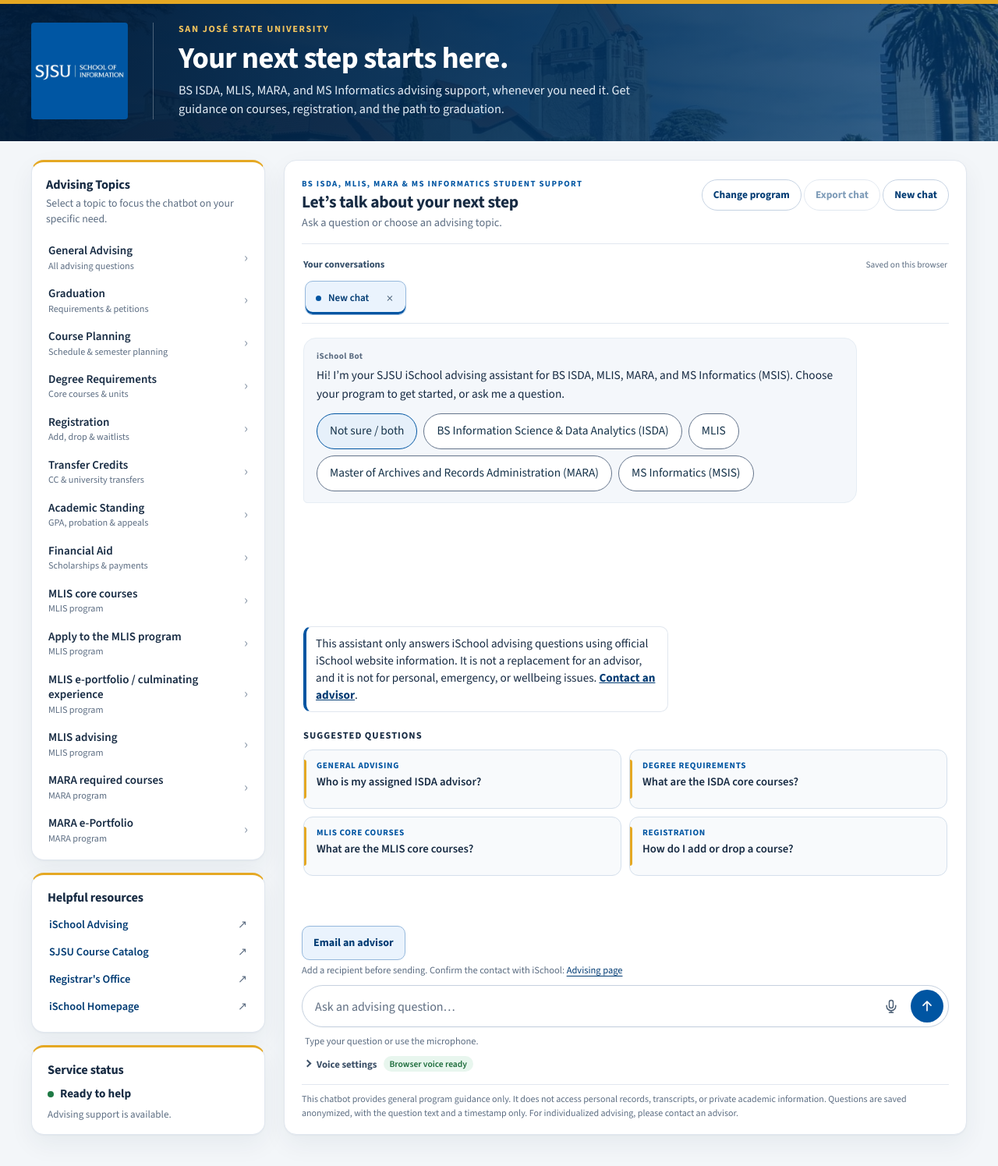
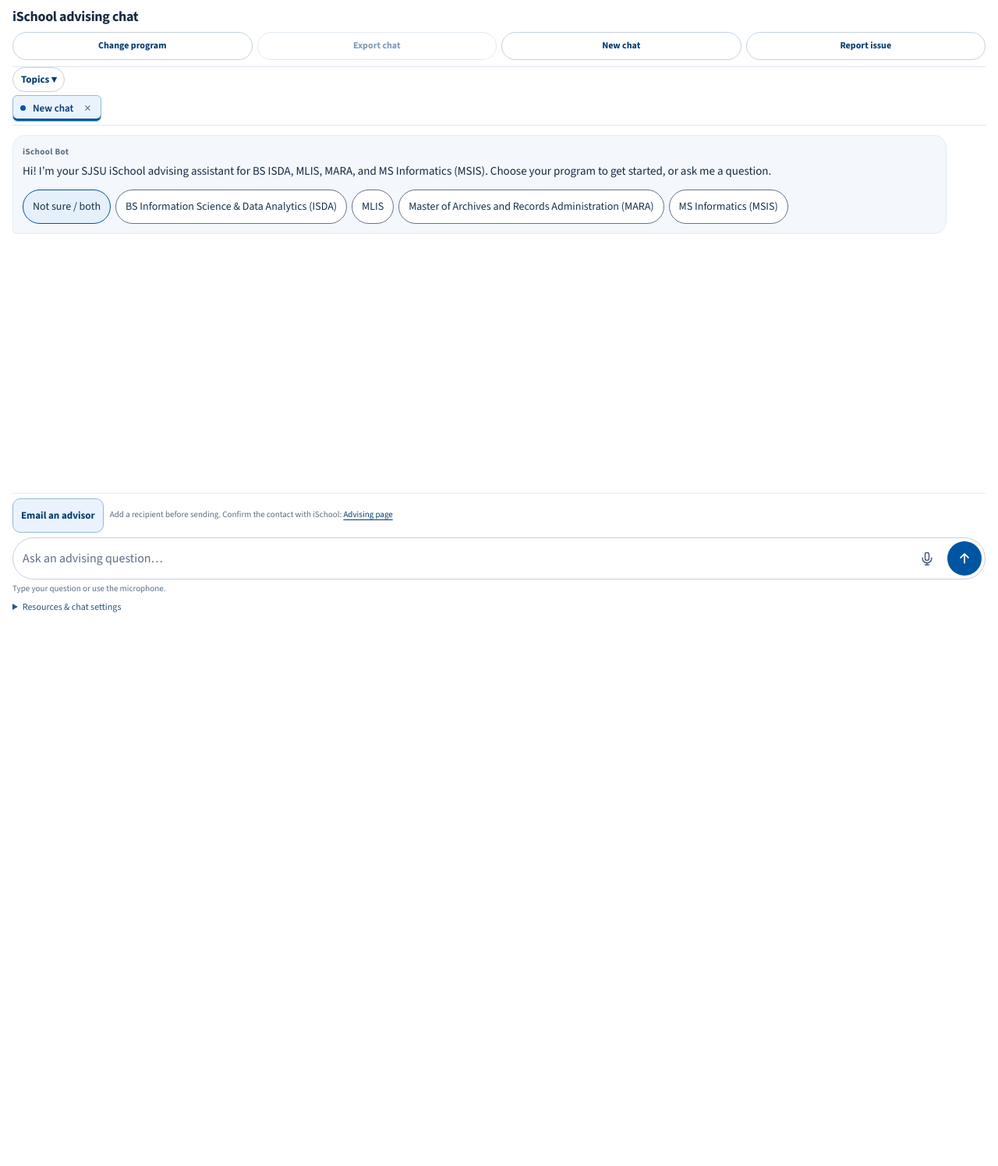
Before and after one commit to CrashPr0/ischool-advising-chatbot, a Flask app: page / in a window 1280 px wide. Shown: the whole page at 78% size. After the commit the page ends 785 px from the top, so only its background shows below. Run offline with Flask 3, Linux system fonts and the light colour scheme; the visitor is signed in with stand-in values (Sample User, id 1); some libraries are stand-ins or nearby versions.

Commit message:
Canvas mode: compact chat-only view via ?embed=canvas (#127)
* Bump pypdf to 6.21.2 and filelock to 4.2.1 for security advisories

* Add persistent compact Canvas embed mode

* Compact Canvas topics menu and expose issue reporting in toolbar

```diff
--- a/app.py
+++ b/app.py
@@ -275,10 +275,21 @@ def _chat_page_may_be_framed() -> bool:
     return request.path == "/" and _embed_frame_ancestors() is not None
 
 
+def _request_is_canvas_mode() -> bool:
+    """Explicit compact layout, retained across page loads and API calls."""
+    return (
+        request.args.get("embed") == "canvas"
+        or request.args.get("mode") == "canvas"
+        or session.get("canvas_mode") is True
+    )
+
+
 def _request_is_canvas_embed() -> bool:
     """True when this browser opened the compact Canvas embed."""
     try:
-        if request.path == "/" and request.args.get("embed") == "1":
+        if request.path == "/" and (
+            request.args.get("embed") == "1" or _request_is_canvas_mode()
+        ):
             return True
         return session.get("canvas_embed") is True
     except RuntimeError:
@@ -814,13 +825,16 @@ def _normalize_reviewer(value: object) -> str:
 @app.route("/")
 def index():
     """Serve main page."""
-    embed = request.args.get("embed") == "1"
+    canvas_mode = _request_is_canvas_mode()
+    if canvas_mode:
+        session["canvas_mode"] = True
+    embed = request.args.get("embed") == "1" or canvas_mode
     if embed:
         # Later API calls in this browser keep the cross-site cookie settings.
         session["canvas_embed"] = True
     try:
         # Prefer Jinja rendering so `url_for('static', ...)` resolves correctly.
-        return render_template("index.html", embed=embed)
+        return render_template("index.html", embed=embed, canvas_mode=canvas_mode)
     except Exception as e:
         logger.warning(
             "Failed to render templates/index.html, falling back to docs HTML: %s", e
--- /dev/null
+++ b/static/canvas-mode.css
@@ -0,0 +1,57 @@
+/* Loaded only for an explicit or session-persisted Canvas launch. */
+body.canvas-mode { height: 100vh; height: 100dvh; overflow: hidden; }
+.canvas-mode .page-shell { height: var(--canvas-height, 100dvh); overflow: hidden; display: flex; flex-direction: column; }
+.canvas-mode .site-header, .canvas-mode .left-panel { display: none; }
+.canvas-mode .main-layout { display: flex; flex: 1; min-height: 0; width: 100%; max-width: none; margin: 0; gap: 0; }
+.canvas-mode .chat-panel { display: flex; flex: 1; min-width: 0; min-height: 0; order: 0; }
+.canvas-mode .chat-card { flex: 1; min-width: 0; min-height: 0; padding: 0 16px; overflow: hidden; border: 0; border-radius: 0; box-shadow: none; }
+.canvas-mode .chat-header { flex: none; flex-direction: column; gap: 6px; padding: 10px 0 8px; }
+.canvas-mode .chat-header > div { width: 100%; min-width: 0; }
+.canvas-mode .chat-header h2 { font-size: 18px; margin: 0; }
+.canvas-mode .chat-header p { display: none; }
+.canvas-mode .header-actions { display: flex; flex-wrap: wrap; gap: 6px; }
+.canvas-mode .header-actions .clear-btn { flex: 1; min-height: 36px; padding: 6px 8px; font-size: 12px; white-space: nowrap; }
+/* The topic picker overlays the conversation instead of pushing it down. */
+.canvas-mode .topics-card { position: relative; z-index: 2; order: 0; flex: none; overflow: visible; border: 0; border-radius: 0; box-shadow: none; padding: 0; }
+.canvas-mode .topics-header { padding: 0; }
+.canvas-mode #canvas-topics-toggle { min-height: 32px; padding: 4px 10px; font-size: 13px; }
+.canvas-mode .topics-header p, .canvas-mode .topic-sub, .canvas-mode .active-topic-banner, .canvas-mode .conversations-label { display: none; }
+.canvas-mode .topic-list { position: absolute; top: 100%; left: 0; right: 0; display: grid; grid-template-columns: repeat(auto-fit, minmax(min(100%, 180px), 1fr)); gap: 4px; max-height: min(45dvh, 340px); overflow-y: auto; padding: 8px; margin: 4px 0 0; border: 1px solid #c5d2e2; border-radius: 8px; background: white; box-shadow: 0 6px 18px #1d355733; }
+.canvas-mode .topic-list[hidden] { display: none; }
+.canvas-mode .topic-btn { width: 100%; min-height: 36px; padding: 6px 10px; border-radius: 6px; }
+.canvas-mode .topic-btn::after { display: none; }
+.canvas-mode .topic-name { white-space: normal; overflow-wrap: anywhere; font-size: 13px; }
+.canvas-mode .chat-tabs { flex: none; margin: 0; padding: 4px 0; gap: 6px; }
+.canvas-mode .chat-tab { min-height: 32px; min-width: 100px; max-width: 190px; padding: 2px 3px 2px 9px; border-radius: 6px; }
+.canvas-mode .chat-tab-close { min-height: 28px; min-width: 28px; width: 28px; height: 28px; flex-basis: 28px; }
+.canvas-mode .conversation-stage { flex: 1; min-height: 0; overflow: hidden; }
+.canvas-mode .conversation-stage .chat-box { flex: 1; min-height: 0; height: auto; overflow-y: auto; padding: 12px 0; scroll-padding-bottom: 12px; }
+.canvas-mode .conversation-stage:has(.program-picker) .empty-state { display: none; }
+.canvas-mode .empty-state { min-height: 0; overflow-y: auto; padding: 12px 0; }
+.canvas-mode .message { max-width: 96%; font-size: 15px; padding: 12px; }
+.canvas-mode .program-chips { gap: 6px; }
+.canvas-mode .program-chip { font-size: 14px; padding: 8px 12px; }
+.canvas-mode .composer { position: relative; bottom: auto; flex: none; margin: 0; padding: 6px 0 0; border-top: 1px solid #e8edf3; box-shadow: none; background: white; }
+.canvas-mode .composer > .advisor-handoff { margin: 0 0 6px; display: flex; align-items: center; gap: 8px; }
+.canvas-mode .advisor-handoff-button { flex: none; font-size: 13px; padding: 6px 10px; min-height: 44px; }
+.canvas-mode .advisor-handoff-note { font-size: 11px; line-height: 1.35; margin: 0; }
+.canvas-mode .input-container { min-height: 54px; box-shadow: none; padding: 4px 4px 4px 12px; }
+.canvas-mode #user-input { min-width: 0; min-height: 44px; font-size: 16px; }
+.canvas-mode #send-button, .canvas-mode #voice-listen-button { width: 44px; height: 44px; flex: 0 0 44px; }
+.canvas-mode .composer-footer { flex: none; margin: 0; padding: 4px 0 max(6px, env(safe-area-inset-bottom)); gap: 2px; }
+.canvas-mode .voice-status { margin: 0; font-size: 11px; }
+.canvas-mode .reply-progress { margin: 0; }
+.canvas-mode .reply-progress:has(#reply-status:empty):has(#reply-action[hidden]),
+.canvas-mode .meta-row:not(:has(.meta-pill:not(.hidden))) { display: none; }
+.canvas-mode .canvas-options { font-size: 12px; }
+.canvas-mode .canvas-options > summary { cursor: pointer; min-height: 30px; padding: 6px 0; color: #27557c; }
+.canvas-mode .canvas-options[open] { max-height: 25dvh; overflow-y: auto; }
+.canvas-mode .canvas-options .panel-card { padding: 8px 0; border: 0; box-shadow: none; }
+.canvas-mode .canvas-options .resource-list { display: flex; flex-wrap: wrap; gap: 8px 16px; }
+.canvas-mode .canvas-options .chat-disclaimer { font-size: 12px; }
+.canvas-mode #question-suggestions { max-height: min(34dvh, 220px); overflow-y: auto; }
+.canvas-mode .report-dialog { max-width: calc(100vw - 24px); }
+@media (max-height: 600px) {
+  .canvas-mode .conversations-label, .canvas-mode .voice-status { display: none; }
+  .canvas-mode .chat-header { padding-top: 4px; }
+}
--- /dev/null
+++ b/static/canvas-mode.js
@@ -0,0 +1,80 @@
+/* Canvas owns its layout; existing chat controls keep their listeners and state. */
+(() => {
+  if (!document.body.classList.contains('canvas-mode')) return;
+  const card = document.querySelector('.chat-card');
+  const topics = document.querySelector('.topics-card');
+  if (!card || !topics) return;
+  document.getElementById('chat-heading').textContent = 'iSchool advising chat';
+  card.querySelector('.chat-header').after(topics);
+
+  const toggle = document.getElementById('canvas-topics-toggle');
+  const list = document.getElementById('topic-list');
+  function closeTopics() {
+    list.hidden = true;
+    toggle.setAttribute('aria-expanded', 'false');
+  }
+  toggle.addEventListener('click', () => {
+    list.hidden = !list.hidden;
+    toggle.setAttribute('aria-expanded', String(!list.hidden));
+  });
+  document.addEventListener('keydown', event => {
+    if (event.key === 'Escape' && !list.hidden) {
+      event.preventDefault();
+      closeTopics();
+      toggle.focus();
+    }
+  });
+  list.addEventListener('click', event => {
+    if (event.target.closest('.topic-btn')) {
+      closeTopics();
+      toggle.focus();
+    }
+  });
+  document.addEventListener('click', event => {
+    if (!topics.contains(event.target)) closeTopics();
+  });
+
+  // Reuse the existing reporting flow, resolving the active answer at click time.
+  document.getElementById('canvas-report-issue-button').addEventListener('click', event => {
+    const conversation = getActiveConversation();
+    const messages = conversation?.messages || [];
+    let report = null;
+    for (let index = messages.length - 1; index >= 0 && !report; index -= 1) {
+      report = reportContext(messages, index, conversation.id);
+    }
+    openReportDialog(event.currentTarget, report || {
+      question: 'Canvas interface issue (no question and answer selected)',
+      answer: 'No chatbot answer selected.',
+      turns: []
+    });
+    if (!report) {
+      const privacy = document.getElementById('report-issue-privacy');
+      const original = privacy.textContent;
+      privacy.textContent = 'Describe the interface issue in the comment. No chatbot answer is selected. ' + REPORT_RETENTION_NOTICE;
+      document.getElementById('report-issue-dialog').addEventListener('close', () => {
+        privacy.textContent = original;
+      }, { once: true });
+    }
+  });
+
+  const options = document.createElement('details');
+  options.className = 'canvas-options';
+  const summary = document.createElement('summary');
+  summary.textContent = 'Resources & chat settings';
+  options.append(summary);
+  ['.links-card', '.status-card', '#voice-tools', '.scope-notice', '.chat-disclaimer'].forEach(selector => {
+    const node = document.querySelector(selector);
+    if (node) options.append(node);
+  });
+  card.querySelector('.composer-footer').append(options);
+
+  function viewport() {
+    const height = window.visualViewport?.height || window.innerHeight;
+    document.body.style.setProperty('--canvas-height', `${Math.round(height)}px`);
+  }
+  window.visualViewport?.addEventListener('resize', viewport);
+  window.addEventListener('resize', viewport);
+  document.getElementById('user-input')?.addEventListener('focus', () => { options.open = false; });
+  document.getElementById('clear-button')?.addEventListener('click', () => { options.open = false; });
+  viewport();
+})();
--- a/templates/index.html
+++ b/templates/index.html
@@ -10,9 +10,10 @@
   <link href="https://fonts.googleapis.com/css2?family=Source+Sans+3:ital,wght@0,400;0,600;0,700;0,900;1,400&display=swap" rel="stylesheet">
   <link rel="stylesheet" href="{{ url_for('static', filename='style.css', v='20261023-reply-suggestions') }}" />
   <link rel="stylesheet" href="{{ url_for('static', filename='mobile-layout.css', v='20261022-mobile') }}" />
-</head>
+{% if canvas_mode %}<link rel="stylesheet" href="{{ url_for('static', filename='canvas-mode.css', v='20261023-canvas-toolbar') }}" />
+{% endif %}</head>
 
-<body{% if embed %} class="is-embed"{% endif %}>
+<body{% if embed %} class="is-embed{% if canvas_mode %} canvas-mode{% endif %}"{% endif %}>
   <a class="skip-link" href="#user-input">Skip to chat</a>
 
   <div class="page-shell">
@@ -46,11 +47,11 @@
       <aside class="left-panel" aria-label="Advising topics and resources">
         <div class="panel-card topics-card">
           <div class="topics-header">
-            <h2>Advising Topics</h2>
+            {% if canvas_mode %}<button id="canvas-topics-toggle" class="clear-btn" type="button" aria-expanded="false" aria-controls="topic-list">Topics <span aria-hidden="true">▾</span></button>{% else %}<h2>Advising Topics</h2>{% endif %}
             <p>Select a topic to focus the chatbot on your specific need.</p>
           </div>
 
-          <ul class="topic-list" id="topic-list">
+          <ul class="topic-list" id="topic-list"{% if canvas_mode %} hidden{% endif %}>
             <li>
               <button class="topic-btn" data-topic="General Advising"
                 data-hint="I have a general advising question. Please help me with general advising."
@@ -220,7 +221,8 @@
               <button id="clear-button" class="clear-btn" type="button">
                 New chat
               </button>
-            </div>
+{% if canvas_mode %}              <button id="canvas-report-issue-button" class="clear-btn" type="button">Report issue</button>
+{% endif %}            </div>
           </div>
 
           <p id="export-chat-status" class="export-chat-status" role="status" aria-live="polite"></p>
@@ -415,6 +417,6 @@
   <script src="{{ url_for('static', filename='markdown.js', v='20260927-mailto') }}"></script>
   <script src="{{ url_for('static', filename='suggestions.js', v='20261023-reply-suggestions') }}"></script>
   <script src="{{ url_for('static', filename='script.js', v='20261023-reply-suggestions') }}"></script>
-<script src="{{ url_for('static', filename='mobile-layout.js', v='20261022-mobile') }}"></script>
+{% if canvas_mode %}<script src="{{ url_for('static', filename='canvas-mode.js', v='20261023-canvas-toolbar') }}"></script>{% else %}<script src="{{ url_for('static', filename='mobile-layout.js', v='20261022-mobile') }}"></script>{% endif %}
 </body>
 </html>
```
Also changed, not shown: tests/test_canvas_embed.py (+92 -0 lines).
